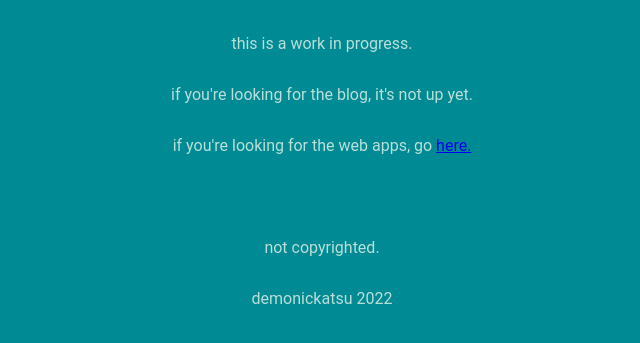
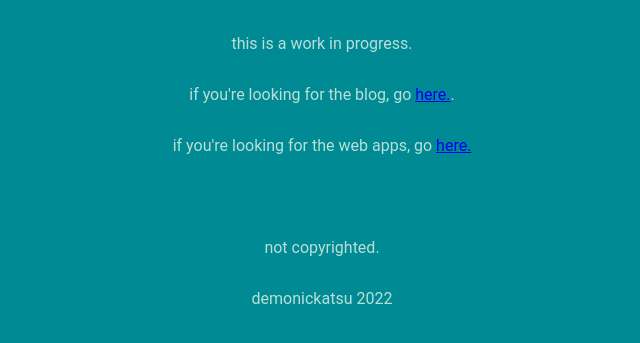
Before and after one commit to demonickatsu/demonickatsu-website, a plain HTML site: page index.html in a window 1280 px wide. Shown: the part 277-620 px from the top of the page, without its empty margins (318-958 px from the left). Drawn offline with Linux system fonts and the light colour scheme.

Commit message:
📜 Added blog link

```diff
--- a/index.html
+++ b/index.html
@@ -6,7 +6,7 @@
   <body>
     <h1>demonickatsu's dungeon.</h1>
     <p>this is a work in progress.</p>
-    <p>if you're looking for the blog, it's not up yet.</p>
+    <p>if you're looking for the blog, go <a href="./blog/">here.</a>.</p>
     <p>if you're looking for the web apps, go <a href="./javascript-apps/">here.</a></p>
     <p><br>
     </p>
```
